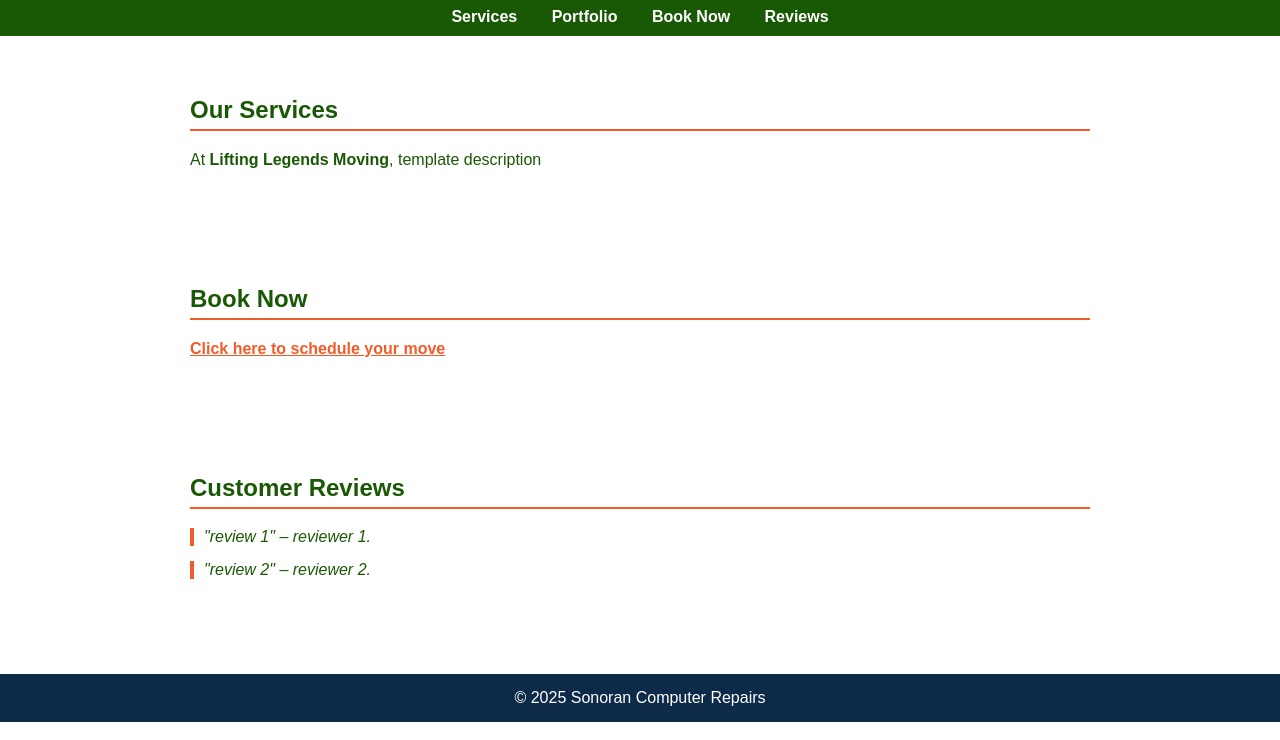
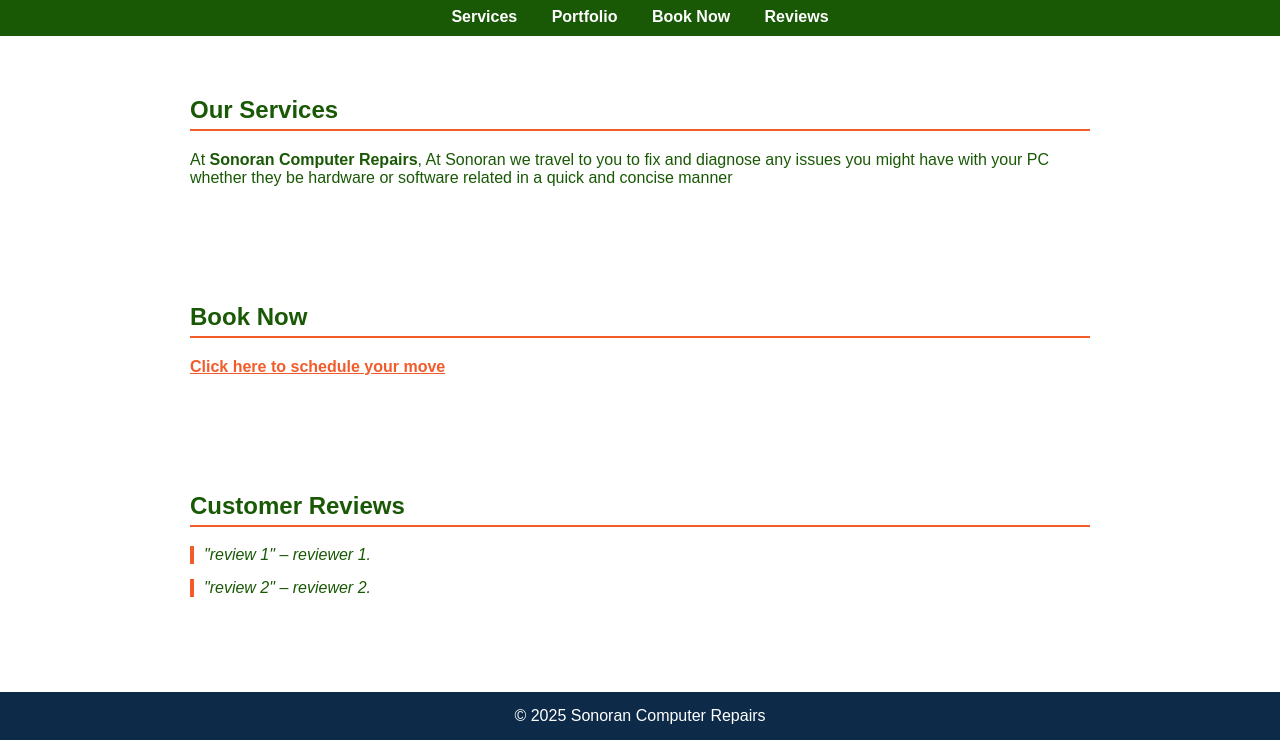
Before and after one commit to ahawkins223/Sonoran-Computer-Repair, a plain HTML site: page index.html in a window 1280 px wide. Shown: the part 78-818 px from the top of the page. Drawn offline with Linux system fonts and the light colour scheme.

Commit message:
Update index.html

```diff
--- a/index.html
+++ b/index.html
@@ -76,7 +76,7 @@
 
     <section id="services">
         <h2>Our Services</h2>
-        <p>At <strong>Lifting Legends Moving</strong>, template description</p>
+        <p>At <strong>Sonoran Computer Repairs</strong>, At Sonoran we travel to you to fix and diagnose any issues you might have with your PC whether they be hardware or software related in a quick and concise manner</p>
     </section>
 
     <section id="book">
```
